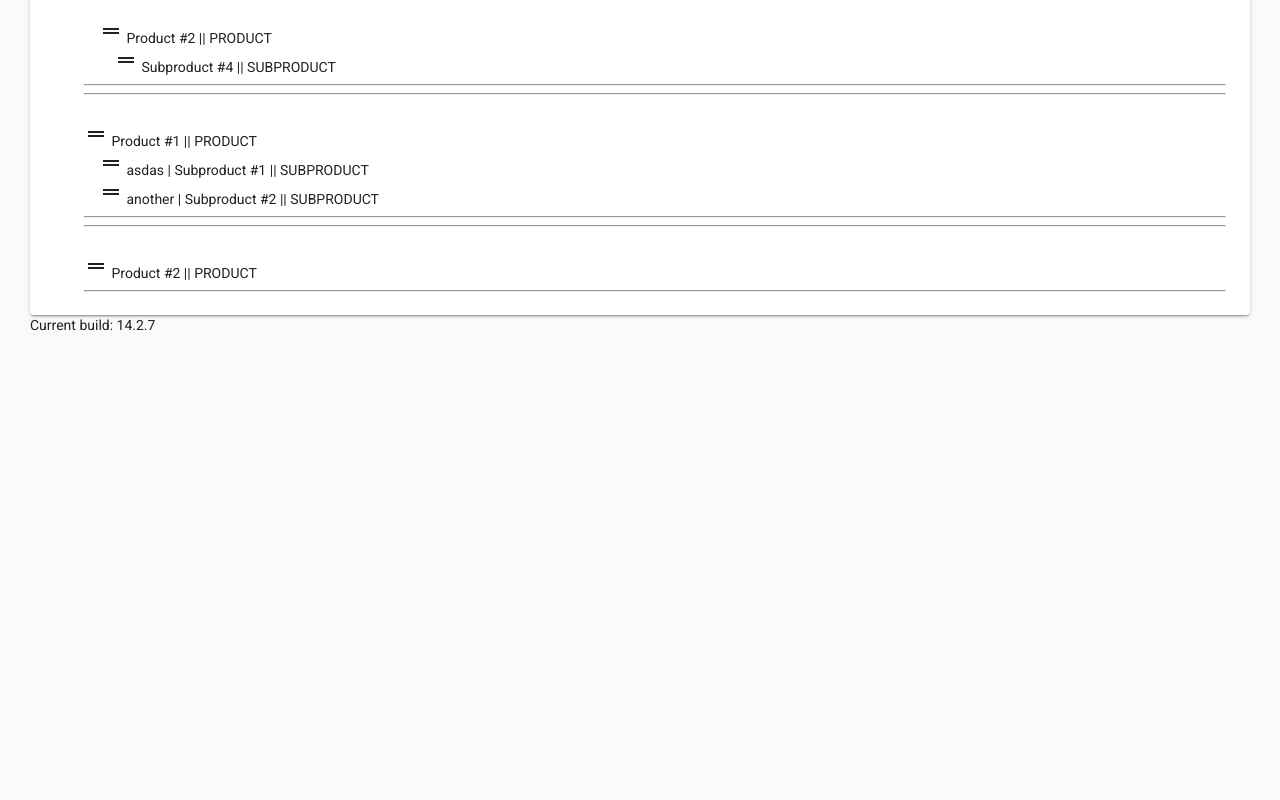
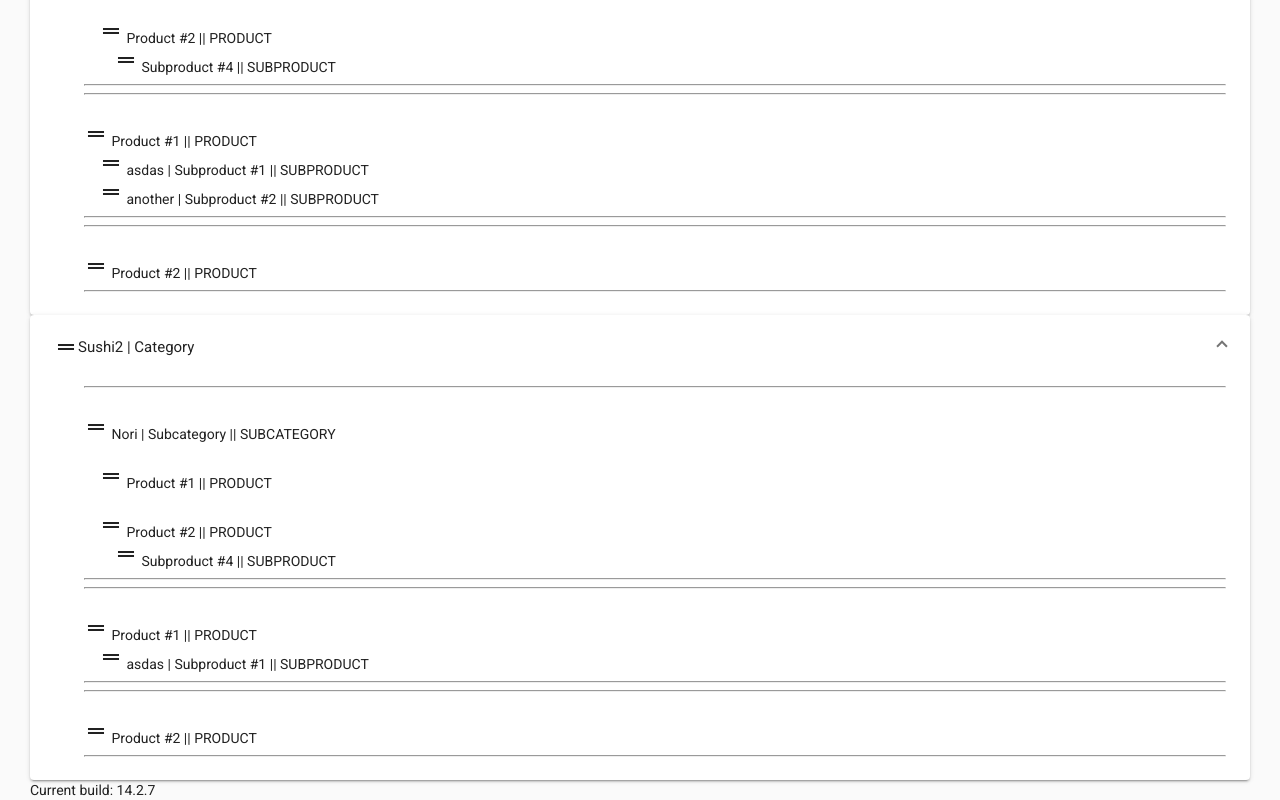
Before and after one commit to qbeeck/cjbvlw-wsegk2, an Angular app: page / in a window 1280 px wide. Shown: the part 410-1210 px from the top of the page. Before the commit the page ends 860 px from the top, so only its background shows below. Built offline with nearby package versions, Linux system fonts and the light colour scheme.

Commit message:
5 files modified

```diff
--- a/src/app/app.component.ts
+++ b/src/app/app.component.ts
@@ -113,71 +113,71 @@ export class AppComponent {
         },
       ],
     },
-    // {
-    //   id: 15461,
-    //   name: 'Sushi | Category',
-    //   order: 1,
-    //   parentId: null,
-    //   childrenItemCategories: [
-    //     {
-    //       id: 15462,
-    //       name: 'Nori | Subcategory',
-    //       order: 1,
-    //       parentId: 15461,
-    //       items: [
-    //         {
-    //           id: 159859,
-    //           itemCategoryId: 15462,
-    //           parentId: null,
-    //           name: 'Product #1',
-    //           order: 1,
-    //           children: [],
-    //         },
-    //         {
-    //           id: 159863,
-    //           itemCategoryId: 15462,
-    //           parentId: null,
-    //           name: 'Product #2',
-    //           order: 2,
-    //           children: [
-    //             {
-    //               id: 159864,
-    //               itemCategoryId: null,
-    //               parentId: 159863,
-    //               name: 'Subproduct #4',
-    //               order: 1,
-    //             },
-    //           ],
-    //         },
-    //       ],
-    //     },
-    //   ],
-    //   items: [
-    //     {
-    //       id: 159861,
-    //       itemCategoryId: 15461,
-    //       parentId: null,
-    //       name: 'Product #1',
-    //       order: 1,
-    //       children: [
-    //         {
-    //           id: 159862,
-    //           itemCategoryId: null,
-    //           parentId: 159861,
-    //           name: 'asdas | Subproduct #1',
-    //           order: 1,
-    //         },
-    //       ],
-    //     },
-    //     {
-    //       id: 159860,
-    //       itemCategoryId: 15461,
-    //       parentId: null,
-    //       name: 'Product #2',
-    //       order: 2,
-    //       children: [],
-    //     },
-    //   ],
-    // },
+    {
+      id: 15461,
+      name: 'Sushi2 | Category',
+      order: 1,
+      parentId: null,
+      childrenItemCategories: [
+        {
+          id: 15462,
+          name: 'Nori | Subcategory',
+          order: 1,
+          parentId: 15461,
+          items: [
+            {
+              id: 159859,
+              itemCategoryId: 15462,
+              parentId: null,
+              name: 'Product #1',
+              order: 1,
+              children: [],
+            },
+            {
+              id: 159863,
+              itemCategoryId: 15462,
+              parentId: null,
+              name: 'Product #2',
+              order: 2,
+              children: [
+                {
+                  id: 159864,
+                  itemCategoryId: null,
+                  parentId: 159863,
+                  name: 'Subproduct #4',
+                  order: 1,
+                },
+              ],
+            },
+          ],
+        },
+      ],
+      items: [
+        {
+          id: 159861,
+          itemCategoryId: 15461,
+          parentId: null,
+          name: 'Product #1',
+          order: 1,
+          children: [
+            {
+              id: 159862,
+              itemCategoryId: null,
+              parentId: 159861,
+              name: 'asdas | Subproduct #1',
+              order: 1,
+            },
+          ],
+        },
+        {
+          id: 159860,
+          itemCategoryId: 15461,
+          parentId: null,
+          name: 'Product #2',
+          order: 2,
+          children: [],
+        },
+      ],
+    },
   ];
 }
--- a/src/app/components/product.component.ts
+++ b/src/app/components/product.component.ts
@@ -1,8 +1,12 @@
-import { DragDropModule } from '@angular/cdk/drag-drop';
+import {
+  CdkDragDrop,
+  DragDropModule,
+  moveItemInArray,
+} from '@angular/cdk/drag-drop';
 import { CommonModule, NgForOf, NgIf } from '@angular/common';
 import { ChangeDetectionStrategy, Component, Input } from '@angular/core';
 import { MatIconModule } from '@angular/material/icon';
-import { Product } from '../interfaces';
+import { Product, SubProduct } from '../interfaces';
 import { SubProductComponent } from './subproduct.component';
 
 @Component({
@@ -10,7 +14,11 @@ import { SubProductComponent } from './subproduct.component';
   standalone: true,
   imports: [CommonModule, SubProductComponent, MatIconModule, DragDropModule],
   template: `
-    <div cdkDropList>
+    <div
+      cdkDropList
+      [cdkDropListData]="product.children"
+      (cdkDropListDropped)="subProductsDrop($event)"
+    >
       <mat-icon cdkDragHandle>drag_handle</mat-icon>
       {{ product.name }} || PRODUCT
 
@@ -37,4 +45,12 @@ import { SubProductComponent } from './subproduct.component';
 })
 export class ProductComponent {
   @Input() product!: Product;
+
+  subProductsDrop(event: CdkDragDrop<SubProduct[]>): void {
+    moveItemInArray(
+      event.container.data,
+      event.previousIndex,
+      event.currentIndex
+    );
+  }
 }
--- a/src/app/components/subcategory.component.ts
+++ b/src/app/components/subcategory.component.ts
@@ -1,8 +1,12 @@
-import { DragDropModule } from '@angular/cdk/drag-drop';
+import {
+  CdkDragDrop,
+  DragDropModule,
+  moveItemInArray,
+} from '@angular/cdk/drag-drop';
 import { CommonModule } from '@angular/common';
 import { ChangeDetectionStrategy, Component, Input } from '@angular/core';
 import { MatIconModule } from '@angular/material/icon';
-import { SubCategory } from '../interfaces';
+import { Product, SubCategory } from '../interfaces';
 import { ProductComponent } from './product.component';
 
 @Component({
@@ -10,7 +14,11 @@ import { ProductComponent } from './product.component';
   standalone: true,
   imports: [CommonModule, ProductComponent, MatIconModule, DragDropModule],
   template: `
-    <div cdkDropList>
+    <div
+      cdkDropList
+      [cdkDropListData]="subCategory.items"
+      (cdkDropListDropped)="subcategoryDrop($event)"
+    >
       <mat-icon cdkDragHandle>drag_handle</mat-icon>
       {{ subCategory.name }} || SUBCATEGORY
 
@@ -32,4 +40,12 @@ import { ProductComponent } from './product.component';
 })
 export class SubcategoryComponent {
   @Input() subCategory!: SubCategory;
+
+  subcategoryDrop(event: CdkDragDrop<Product[]>): void {
+    moveItemInArray(
+      event.container.data,
+      event.previousIndex,
+      event.currentIndex
+    );
+  }
 }
--- a/src/app/product-catalog.component.html
+++ b/src/app/product-catalog.component.html
@@ -1,6 +1,7 @@
 <div
   cdkDropList
   [cdkDropListData]="catalog"
+  (cdkDropListDropped)="catalogsDropped($event)"
   class="example-headers-align"
   multi
 >
--- a/src/app/product-catalog.component.ts
+++ b/src/app/product-catalog.component.ts
@@ -2,7 +2,11 @@ import { Component, Input } from '@angular/core';
 import { MatButtonModule } from '@angular/material/button';
 import { CommonModule } from '@angular/common';
 import { MatIconModule } from '@angular/material/icon';
-import { DragDropModule } from '@angular/cdk/drag-drop';
+import {
+  CdkDragDrop,
+  DragDropModule,
+  moveItemInArray,
+} from '@angular/cdk/drag-drop';
 import { MatExpansionModule } from '@angular/material/expansion';
 
 import { Category, Product, SubCategory } from './interfaces';
@@ -27,16 +31,6 @@ import { SubcategoryComponent } from './components/subcategory.component';
 export class ProductCatalog {
   @Input() catalog: Category[];
 
-  connectDropListCategories(f: SubCategory[], second: Category) {
-    return f
-      .filter((cat) => cat.id !== second.id)
-      .map((cat) => `subCategories-${cat.id}`);
-  }
-
-  getDropListData(subCategories: SubCategory[], products: Product[]) {
-    return [...subCategories, ...products];
-  }
-
   connectSubCategories(subCategories: SubCategory[], products: Product[]) {
     const subCatogoriesList = subCategories.map((c) => `subCategory-${c.id}`);
     const productsList = products.map((c) => `product-${c.id}`);
@@ -44,4 +38,12 @@ export class ProductCatalog {
     console.log([...subCatogoriesList, ...productsList]);
     return [...subCatogoriesList, ...productsList];
   }
+
+  catalogsDropped(event: CdkDragDrop<Category[]>): void {
+    moveItemInArray(
+      event.container.data,
+      event.previousIndex,
+      event.currentIndex
+    );
+  }
 }
```
